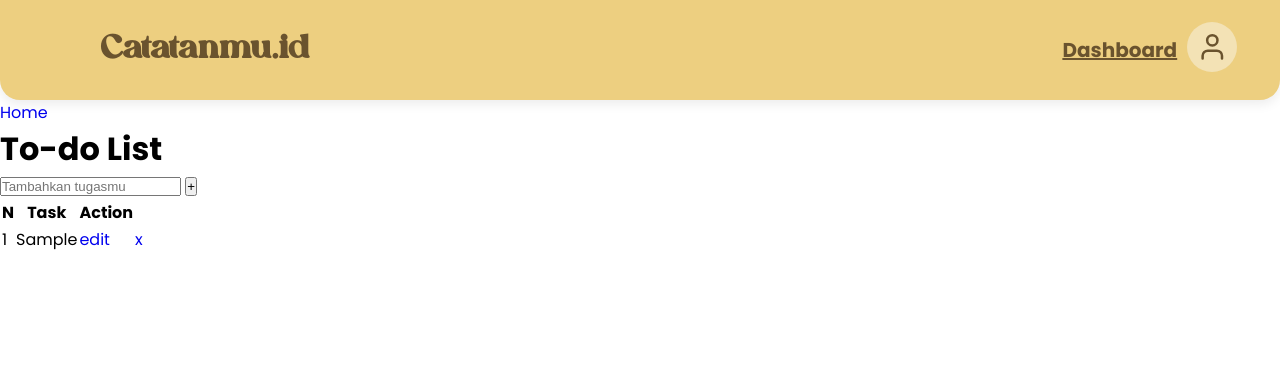
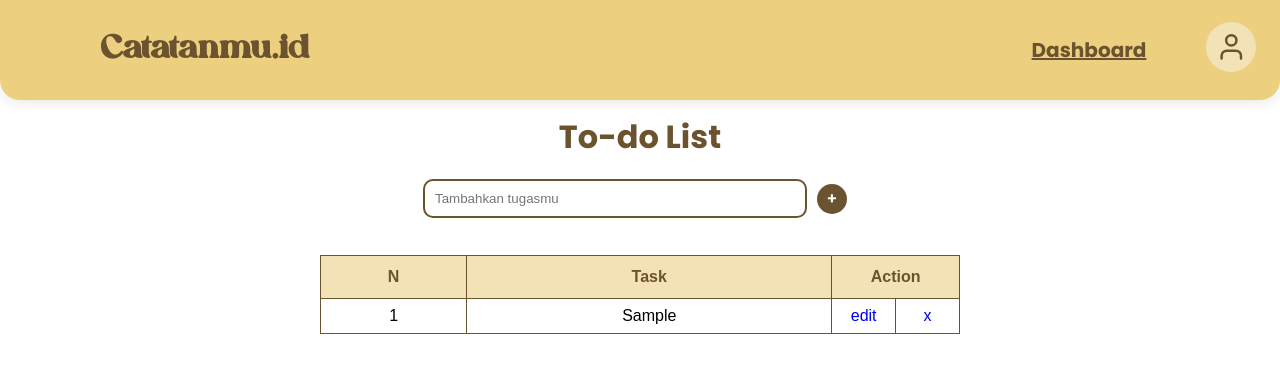
Before and after one commit to HijazP/CRUD-BASDAT, a PHP site: page /tdl.php in a window 1280 px wide. Shown: the top 373 px of the page. Run offline with PHP 8.4, Linux system fonts and the light colour scheme; the visitor is signed in with stand-in values (Sample User, id 1); tables that the repository leaves empty or names only in its code hold one stand-in row (values such as "Sample post").

Commit message:
Done TDL & WL page interface

```diff
--- a/dashboard.css
+++ b/dashboard.css
@@ -11,6 +11,7 @@ body {
 a{
     text-decoration: none;
 }
+
 nav {
     display: flex;
     height: 100px;
@@ -25,7 +26,7 @@ ul.nav_links {
     display: flex;
     align-items: center;
     list-style: none;
-    width: 72.5%;
+    width: 74%;
     justify-content: flex-end;
 }
 
@@ -53,13 +54,12 @@ a.db_ref{
     font-weight: 700;
     font-size: 20px;
     color: #6A532E;
-    margin-right: 10px;
+    margin-right: 60px;
     text-decoration: underline;
 }
 
-
 .greeting{
-    padding: 40px 0px 30px 100px;
+    padding: 60px 0px 50px 100px;
     color: #6A532E;
     font-family: Poppins;
     font-style: normal;
@@ -80,6 +80,8 @@ a.db_ref{
 }
 
 .cardslist{
+    display: flex;
+    flex-direction: column;
     flex: 1 1 21rem;
     margin: 10px 20px;
     background: #F3E2B5;
@@ -119,4 +121,86 @@ h2{
 .illust{
     justify-content: center;
     align-items: center;
+    margin-top: 10%;
+    margin-bottom: 10%;
 }
+
+
+.pagemark{
+    display: flex;
+    align-items: center;
+    justify-content: center;
+    color: #6A532E;
+    margin-top: 1%;
+}
+
+.tdlbox{
+    display: flex;
+    align-items: center;
+    justify-content: center;
+    margin-top: 1%;
+}
+
+.tdlinput{
+    width: 30%;
+    text-align: left;
+    padding: 10px 10px;
+    border-radius: 10px;
+    outline: #dac6a7;
+    border:  #6A532E solid 0.2em;
+    color: #394253;
+    background-color: white;
+}
+
+.add{
+    width: 30px;
+    height: 30px;
+    color: white;
+    font-family: 'Poppins', sans-serif;
+    font-size: 1em;
+    font-weight: 550;
+    background-color: #6A532E;
+    outline: none;
+    border: none;
+    border-radius: 30px;
+    margin: 10px;
+    transition: .2s;
+    cursor: pointer;
+}
+
+.error{
+    display: flex;
+    align-items: center;
+    justify-content: center;
+    margin-bottom: 0.5%;
+}
+
+.tbl{
+    display: flex;
+    justify-content: center;
+    align-items: center;
+    flex-direction: column;
+}
+
+#tabel {
+    font-family: Arial, Helvetica, sans-serif;
+    border-collapse: collapse;
+    width: 50%;
+  }
+
+  #tabel td, #tabel th {
+    border: 1px solid #6A532E;
+    padding: 8px;
+    text-align: center;
+  }
+
+  #tabel tr:nth-child(even){background-color: #f2f2f2;}
+
+  #tabel tr:hover {background-color: #ddd;}
+
+  #tabel th {
+    padding-top: 12px;
+    padding-bottom: 12px;
+    background-color: #F3E2B5;
+    color: #6A532E;
+  }
--- a/tdl.php
+++ b/tdl.php
@@ -50,23 +50,27 @@
                 </li>
             </ul>
         </nav>
-    <a href="dashboard.php">Home</a>
-    <h1>To-do List</h1>
 
-    <form action="" method="POST">
-    <?php if (isset($errors)) { ?>
-        <p><?php echo $errors; ?></p>
-    <?php } ?>
-        <input type="text" name="tdl_task" placeholder="Tambahkan tugasmu">
-        <button type="submit" name="tdl_submit">+</button>
+    <h1 class="pagemark">To-do List</h1>
+
+    <form class="tdlbox" action="" method="POST">
+        <input class="tdlinput" type="text" name="tdl_task" placeholder="Tambahkan tugasmu">
+        <button class="add" type="submit" name="tdl_submit">+</button>
     </form>
 
-    <table>
+    <div class="error">
+        <?php if (isset($errors)) { ?>
+            <p><?php echo $errors; ?><br></p>
+        <?php } ?>
+    </div>
+
+    <div class="tbl">
+        <table id="tabel">
             <thead>
                 <tr>
                     <th>N</th>
                     <th>Task</th>
-                <th>Action</th>
+                    <th colspan="2">Action</th>
                 </tr>
             </thead>
 
@@ -75,10 +79,10 @@
                 <tr>
                     <td><?php echo $i; ?></td>
                     <td class="task"><?php echo $row['to_do_list_task']; ?></td>
-                <td>
+                    <td width="10%">
                         <a href="tdledit.php?works_id=<?php echo $row['works_id'] ?>">edit</a>
                     </td>
-                <td class="delete">
+                    <td width="10%">
                         <a href="tdl.php?tdl_task_del=<?php echo $row['works_id'] ?>">x</a>
                     </td>
                 </tr>
@@ -86,5 +90,7 @@
             <?php $i++; } ?>
             </tbody>
         </table>
+    </div>
+
 </body>
 </html>
```
Also changed, not shown: dashboard.php (+4 -4 lines), rl1.php (+15 -0 lines), wl.php (+14 -10 lines), img/undraw_departing_re_mlq3.svg (added), img/undraw_refreshing_ncum.svg (deleted). Lines whose indentation alone changed are shown as unchanged.
